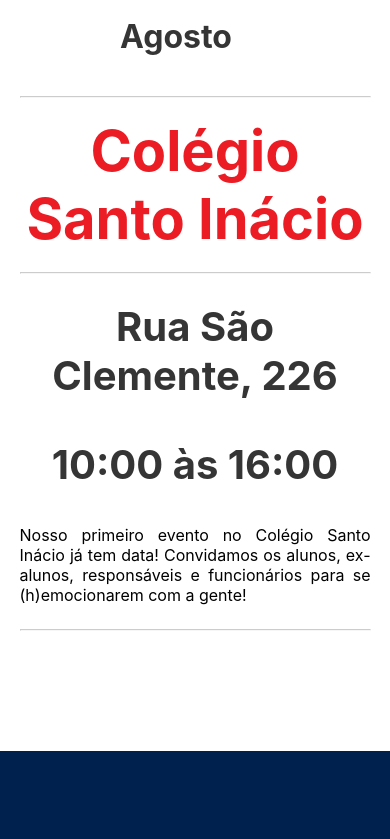
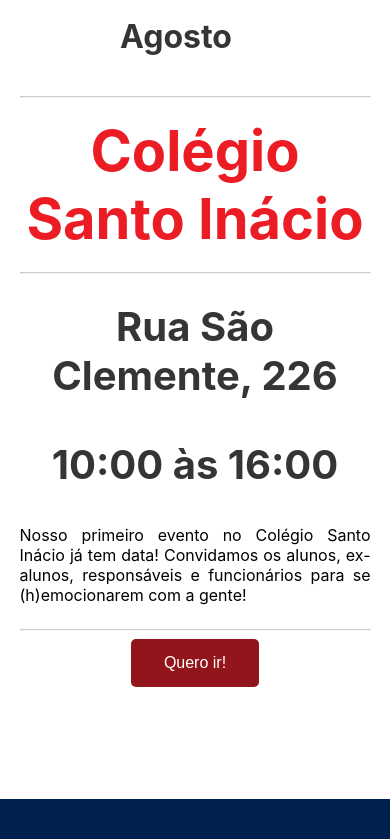
Before and after one commit to Hemocione/hemocione-frontend, a Next.js app: page / in a window 390 px wide. Shown: the part 2379-3218 px from the top of the page. Built offline with nearby package versions, Linux system fonts and the light colour scheme.

Commit message:
Adding wannago Buttons

```diff
--- a/components/ButtonWithLink/ButtonWithLink.module.css
+++ b/components/ButtonWithLink/ButtonWithLink.module.css
@@ -5,6 +5,7 @@
   width: 8em;
   color: #FFFFFF;
   border: none;
+  border-radius: 5px;
   align-self: center;
   cursor: pointer;
   transition: all 0.3s cubic-bezier(0.42, 0, 0.58, 1);
--- a/components/WhereAndWhen/WhereAndWhen.jsx
+++ b/components/WhereAndWhen/WhereAndWhen.jsx
@@ -1,5 +1,6 @@
 import { useState } from 'react'
 import styles from './WhereAndWhen.module.css'
+import { ButtonWithLink } from '../../components'
 
 const nextEvents = [
   {
@@ -9,6 +10,7 @@
     month: 'Agosto',
     subtitle: '10:00 às 16:00',
     text: 'Nosso primeiro evento no Colégio Santo Inácio já tem data! Convidamos os alunos, ex-alunos, responsáveis e funcionários para se (h)emocionarem com a gente!',
+    external_url: 'https://www.even3.com.br/hcsi2021/'
   },
   {
     address: 'Rua José Linhares, 88',
@@ -17,6 +19,7 @@
     month: 'Outubro',
     subtitle: '10:00 às 16:00',
     text: 'Mais do que conhecido para os agostinianos, o Hemocione promove um evento pela quarta vez no CSA - Leblon! Esperamos vocês nesse feriado para doarem sangue e salvarem 4 vidas!',
+    external_url: 'https://www.even3.com.br/hcsa2021/'
   },
 ]
 
@@ -59,6 +62,9 @@
           <h4 className={styles.subtitle}>{nextEvents[eventIndex].subtitle}</h4>
           <p className={styles.text}>{nextEvents[eventIndex].text}</p>
           <hr className={styles.divider} />
+          <div>
+            <ButtonWithLink link={nextEvents[eventIndex].external_url} text='Quero ir!' />
+          </div>
         </div>
       </div>
     </div>
--- a/components/WhereAndWhen/WhereAndWhen.module.css
+++ b/components/WhereAndWhen/WhereAndWhen.module.css
@@ -69,6 +69,7 @@
   margin-bottom: 2em;
   flex: 0 0 50%;
   display: flex;
+  align-items: start;
   flex-direction: column;
 }
 
@@ -117,4 +118,8 @@
   .contentContainer {
     flex-direction: column;
   }
+
+  .eventDetailsContainer {
+    align-items: center;
+  }
 }
```
